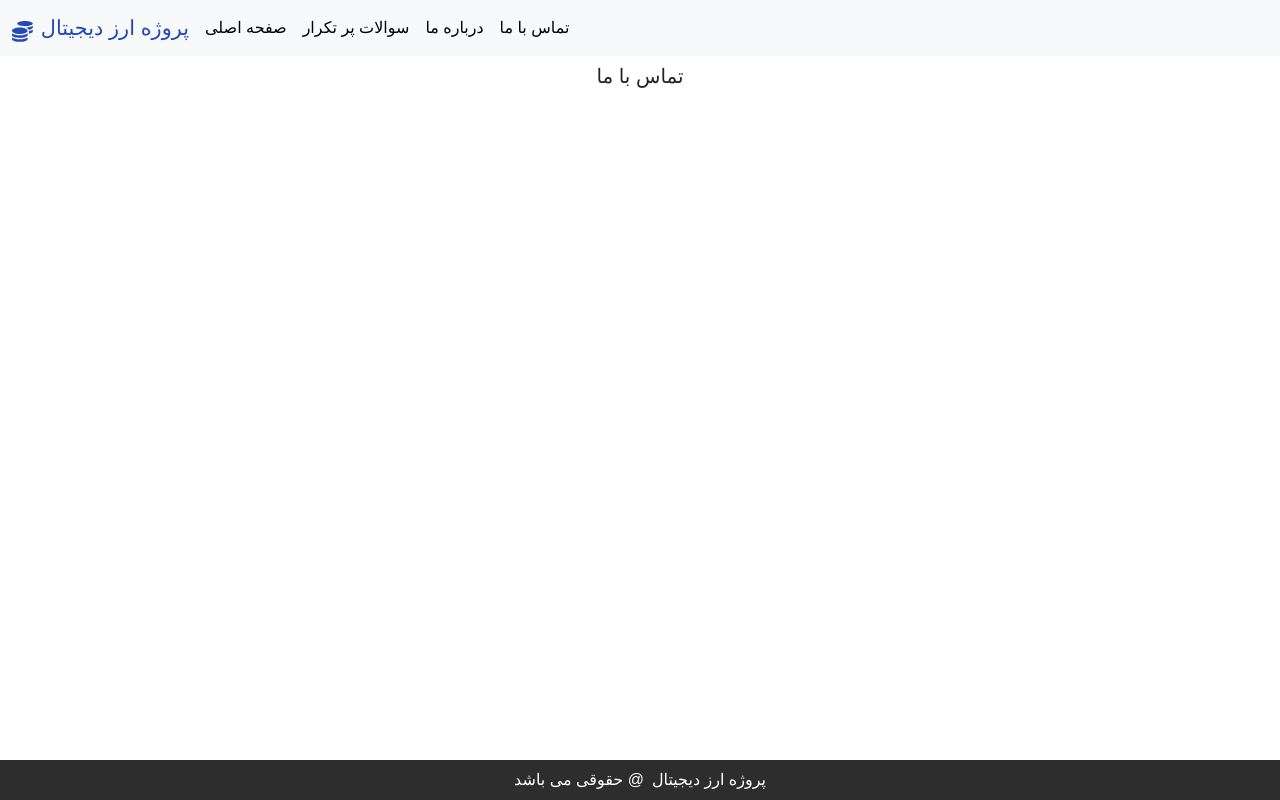
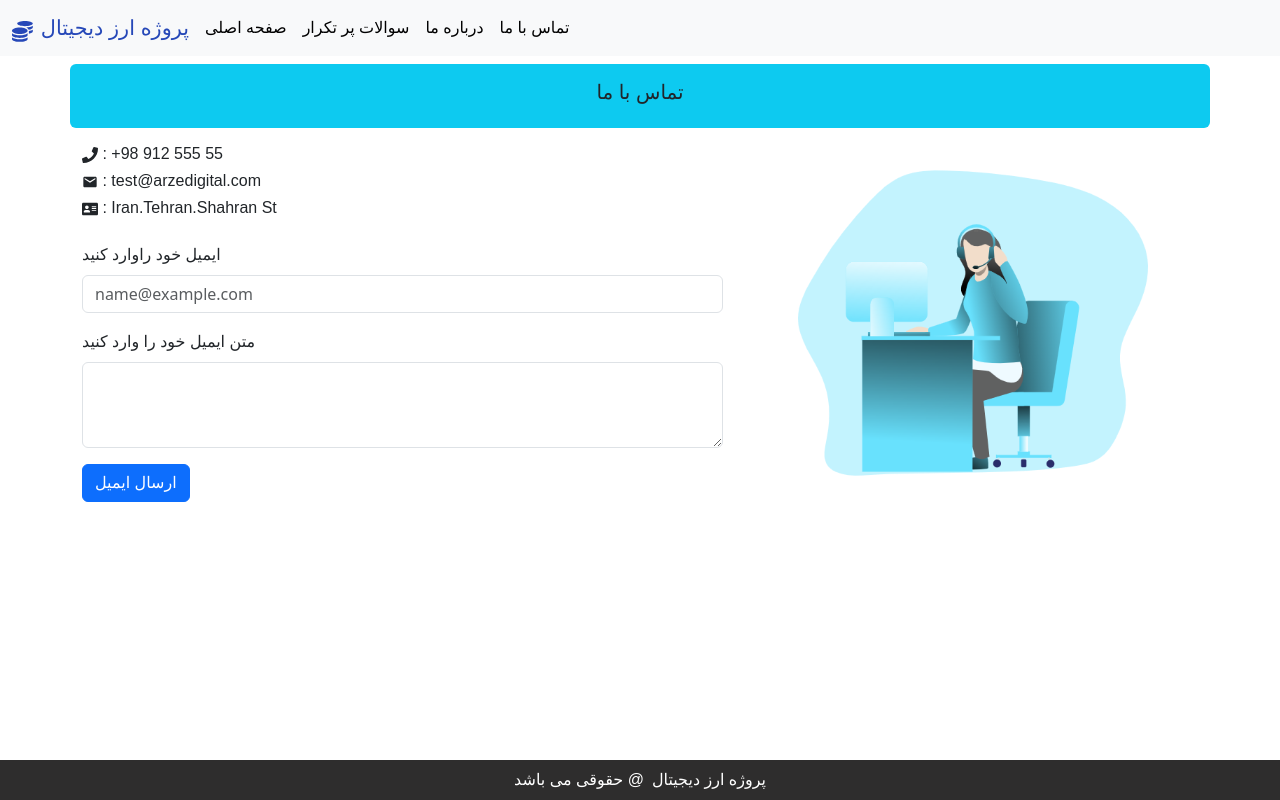
Before and after one commit to pooriazoraghi/React, a React (Create React App) app: page /contact-us in a window 1280 px wide. Built offline with nearby package versions, Linux system fonts and the light colour scheme; a small style sheet from the web is missing.

Commit message:
complate aboutus and contactus

```diff
--- a/src/index.css
+++ b/src/index.css
@@ -34,3 +34,23 @@ h1,h2,h3,h4,h5,h6 {
 h5 {
   text-align: center;
 }
+
+
+.about-img{
+  width: 350px;
+  height: 350px;
+}
+
+.contact-img {
+  width: 350px;
+  height: 350px;
+}
+
+
+.form-label {
+  font-family: Parastoo FD, sans-serif;
+}
+
+button.btn.btn-primary.mb-3 {
+  font-family: Parastoo FD, sans-serif;
+}
--- a/src/pages/AboutUs.page.jsx
+++ b/src/pages/AboutUs.page.jsx
@@ -1,11 +1,39 @@
 import React from "react";
 
+import aboutImg from "../assets/images/about.png";
 const AboutUsPage = () => {
-    return (
-        <div>
-            <h5 className="pt-2">درباره ما</h5>
+  return (
+    <React.Fragment>
+      <div className="container">
+        <div className="row pt-2">
+          <div className="col-12 bg-info p-3 rounded">
+            <h5>درباره ما</h5>
+          </div>
         </div>
-    );
+
+        <div className="row align-items-center">
+          <div className="col-md-7 mt-3">
+            Lorem Ipsum is simply dummy text of the printing and typesetting
+            industry. Lorem Ipsum has been the industry's standard dummy text
+            ever since the 1500s, when an unknown printer took a galley of type
+            and scrambled it to make a type specimen book. It has survived not
+            only five centuries, but also the leap into electronic typesetting,
+            remaining essentially unchanged. It was popularised in the 1960s
+            with the release of Letraset sheets containing Lorem Ipsum passages,
+            and more recently with desktop publishing software like Aldus
+            PageMaker including versions of Lorem Ipsum.
+          </div>
+          <div className="col-md-5 text-center">
+            <img
+              src={aboutImg}
+              alt="aboutImg"
+              className="img-fluid about-img"
+            />
+          </div>
+        </div>
+      </div>
+    </React.Fragment>
+  );
 };
 
 export default AboutUsPage;
--- a/src/pages/ContactUs.page.jsx
+++ b/src/pages/ContactUs.page.jsx
@@ -1,11 +1,71 @@
 import React from "react";
+import contactImg from "../assets/images/contact.png";
+import { FaPhone } from "react-icons/fa";
+import { MdEmail } from "react-icons/md";
+import { FaAddressCard } from "react-icons/fa";
 
 const ContactUsPage = () => {
-    return (
-        <div>
-            <h5 className="pt-2">تماس با ما</h5>
+  return (
+    <React.Fragment>
+      <div className="container">
+        <div className="row pt-2">
+          <div className="col-12 bg-info p-3 rounded">
+            <h5>تماس با ما</h5>
+          </div>
         </div>
-    );
+
+        <div className="row align-items-center">
+          <div className="col-md-7 mt-3">
+            <div>
+              <h6>
+                <FaPhone />
+                <span> : +98 912 555 55</span>
+              </h6>
+              <h6>
+                <MdEmail />
+                <span> : test@arzedigital.com</span>
+              </h6>
+              <h6>
+                <FaAddressCard />
+                <span> : Iran.Tehran.Shahran St</span>
+              </h6>
+            </div>
+            <div className="pt-3">
+              <div className="mb-3">
+                <label for="exampleFormControlInput1" className="form-label">
+                  ایمیل خود راوارد کنید
+                </label>
+                <input
+                  type="email"
+                  className="form-control"
+                  id="exampleFormControlInput1"
+                  placeholder="name@example.com"
+                />
+              </div>
+              <div className="mb-3">
+                <label for="exampleFormControlTextarea1" className="form-label">
+                  متن ایمیل خود را وارد کنید
+                </label>
+                <textarea
+                  className="form-control"
+                  id="exampleFormControlTextarea1"
+                  rows="3"
+                ></textarea>
+              </div>
+              <button type="submit" class="btn btn-primary mb-3">ارسال ایمیل</button>
+            </div>
+          </div>
+          <div className="col-md-5 text-center">
+            <img
+              src={contactImg}
+              alt="contactImg"
+              className="img-fluid contact-img"
+            />
+          </div>
+        </div>
+      </div>
+    </React.Fragment>
+  );
 };
 
 export default ContactUsPage;
--- a/src/pages/FAQ.page.jsx
+++ b/src/pages/FAQ.page.jsx
@@ -3,10 +3,13 @@ import React from "react";
 const FAQPage = () => {
   return (
     <React.Fragment>
-      <div>
-        <h5 className="pt-2">سوالات پر تکرار</h5>
+      <div className="container">
+        <div className="row pt-2">
+          <div className="col-12 bg-secondary p-3 rounded">
+            <h5>سوالات پر تکرار</h5>
+          </div>
+        </div>
       </div>
-      <br />
 
       <div className="container pt-5">
         <div className="accordion" id="accordionExample">
--- a/src/pages/Home.page.jsx
+++ b/src/pages/Home.page.jsx
@@ -2,13 +2,20 @@ import React from "react";
 import Spinner from "../components/ui/Spinner.component";
 
 const HomePage = () => {
-    return (
-        <div>
-            <h5 className="pt-2">صفحه اصلی</h5>
+  return (
+    <React.Fragment>
+      <div className="container">
+        <div className="row pt-2">
+          <div className="col-12 bg-warning p-3 rounded">
+            <h5>صفحه اصلی</h5>
+          </div>
 
-            <Spinner />
+
+          <Spinner />
         </div>
-    );
+      </div>
+    </React.Fragment>
+  );
 };
 
 export default HomePage;
```
